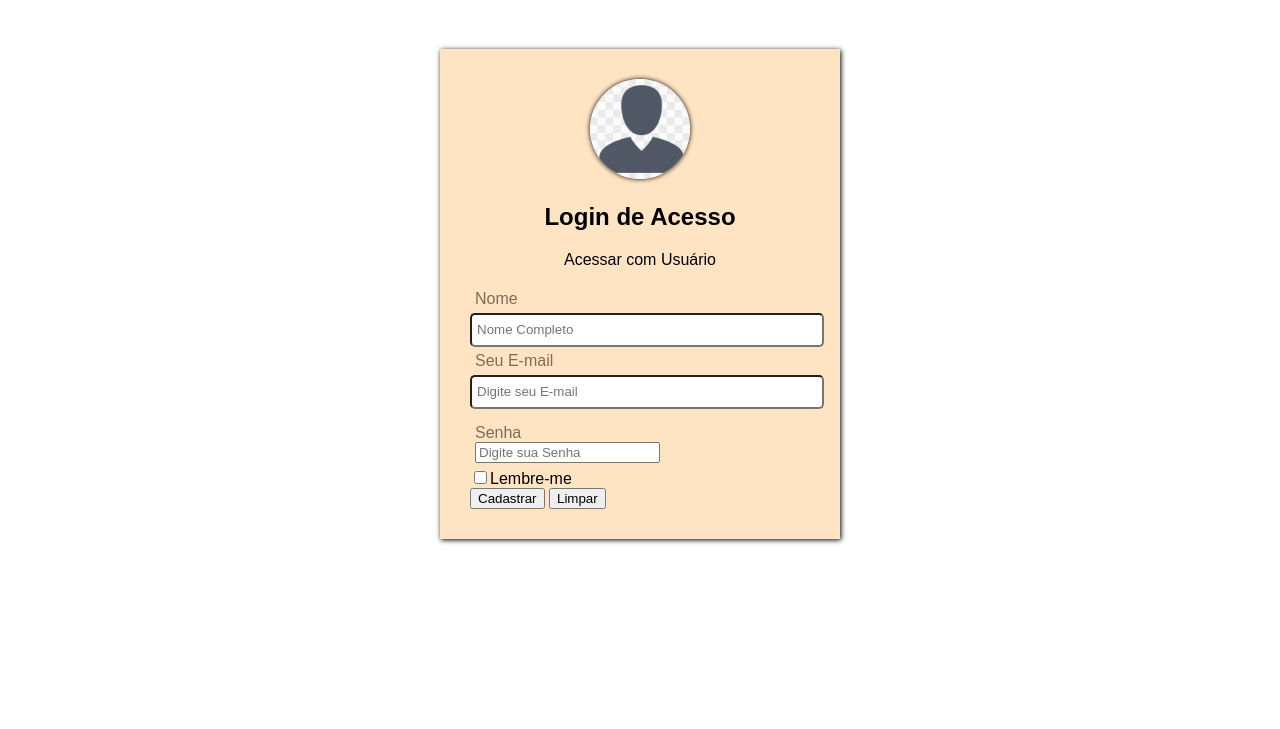
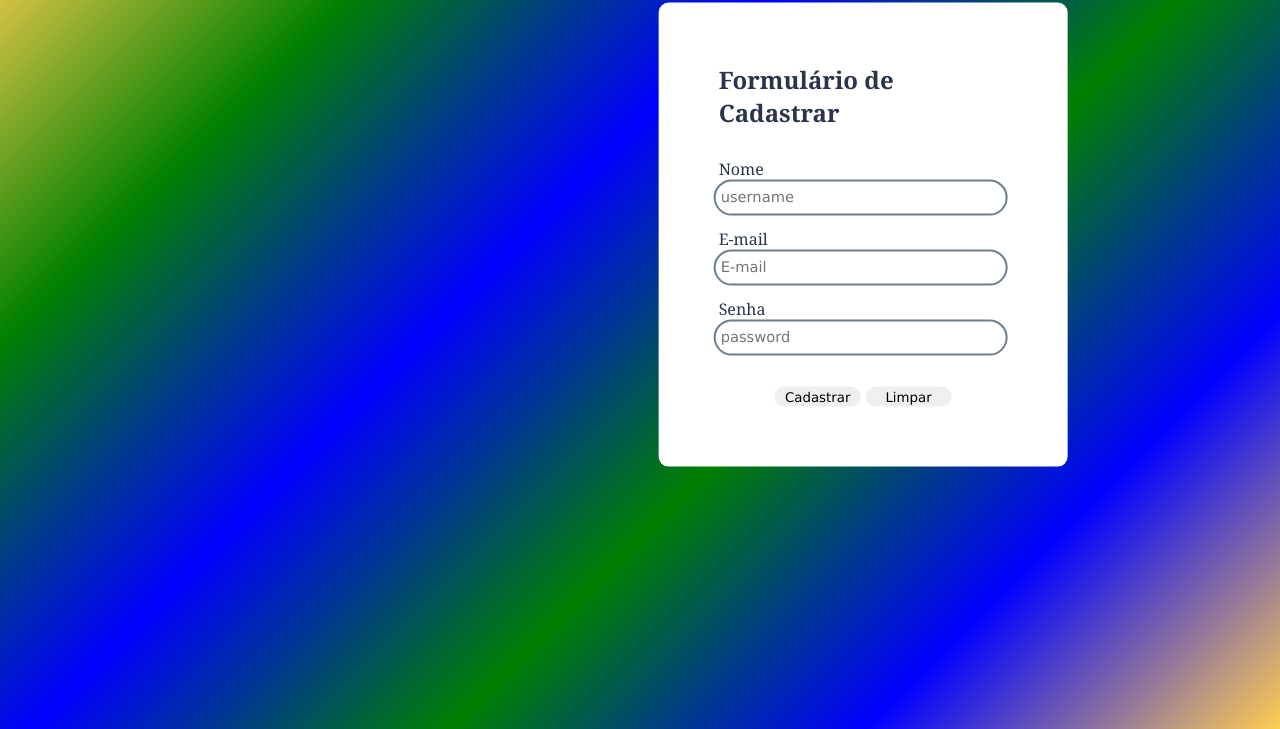
Before and after one commit to Cr-devcris/Exercicios-curso-ebac, a plain HTML site: page index.html in a window 1280 px wide. Shown: the part 71-800 px from the top of the page. Drawn offline with Linux system fonts and the light colour scheme.

Commit message:
Mudança total
Mudança de toda estrutura html e css.

```diff
--- a/css/style.css
+++ b/css/style.css
@@ -1,52 +1,66 @@
+*{
+    margin: 0;
+    padding: 0;
+}
+
 body{
-    background-color: white;
-    font-family: sans-serif;
+    width: 100%;
+    height: 100vh;
+    font-family: Georgia, 'Times New Roman', Times, serif;
+    background: linear-gradient(-45deg, #ffce51, blue ,green, blue, green, #ffce51);
 }
 
 .form{
-    width: 400px;
-    margin: auto;
-    padding: 40px;
+    position: relative;
+    top: 15vh;
+    left: 90vh;
+    transform: translate(-15%, -10%);
+    background: #fff;
+    border-radius: 10px;
+    padding: 60px;
+    width: min-content;
+    align-items: center;
+    color: #2b344b;
+
 }
 
-.card{
-    box-shadow: 1px 1px 5px;
-    background-color: bisque;
-    padding: 30px;
-    border: 5px;
+.title{
+    font-size: 1,8em;
+    margin-bottom: 10%;
 }
 
-.card-top{
+.input{
+    min-width: 280px;
+    border-radius: 22px;
+    border: 2px #6f7e8a solid;
+    padding: 5px;
+    margin: 0px 0px 12px -5px;
+}
+
+.input input{
+    width: 80%;
+    border: none;
+    outline: none;
+    font-family: Verdana, Geneva, Tahoma, sans-serif;
+    transform: translateY(-10%);
+    color: #2b344b;
+    font-size: 11pt;
+}
+
+.btn{
+    margin-top: 10%;
+    width: 100%;
     text-align: center;
 }
 
-.card-group{
-    margin-bottom: 10px;
+.btn button{
+    font-family: Verdana, Geneva, Tahoma, sans-serif;
+    width: 30%;
+    height: 20px;
+    border: none;
+    font-size: 1,2em;
+    color: black;
+    border-radius: 20px;
+    outline: none;
+    cursor: pointer;
 }
-
-.card-group >label{
-    width: 100px;
-    color: rgba(33, 19, 6, 0.572);
-    display: block;
-    padding: 5px;
-}
-
-.password{
-    color: rgba(33, 19, 6, 0.572);
-    padding: 5px;
-}
-
-.card-group >input{
-border-radius: 5px;
-outline: 0;
-width: 100%;
-height: 20px;
-padding: 5px;
-}
-
-
-.imglogin{
-    border-radius: 50px;
-    width: 100px;
-    box-shadow: 0px 0px 5px black;
-}
--- a/index.html
+++ b/index.html
@@ -4,41 +4,33 @@
     <meta charset="UTF-8">
     <meta http-equiv="X-UA-Compatible" content="IE=edge">
     <meta name="viewport" content="width=device-width, initial-scale=1.0">
-    <title>Document</title>
+    <title>Formulário de Cadastro</title>
     <link rel="stylesheet" href="./css/style.css">
 </head>
 <body>
     <main>
-    <header>
-        <h1>Formulário de Cadastro</h1>
-    </header>
-    <form class="form">
-        <div class="card">
-            <div class="card-top">
-                <img class="imglogin" src="./img/Login.jpg" alt="">
-                <h2>Login de Acesso</h2>
-                <p>Acessar com Usuário</p>
-            </div>
-            <div class="card-group">
+        <div class="form">
+            <form>
+                <h2 class="title">Formulário de Cadastrar</h2>
                 <label for="text">Nome</label>
-                <input type="text" placeholder="Nome Completo"> <br/>
-                <label for="email">Seu E-mail</label>
-                <input id="email" type="email" placeholder="Digite seu E-mail">
-            </div>
-            <div class="password">
-                <label for="text">Senha</label> <br/>
-                <input type="password" name="senha" placeholder="Digite sua Senha">
-            </div>
-            <div class="checkbox">
-                <label><input type="checkbox">Lembre-me</label>
-            </div>
-            <div class="bunton">
-                <button type="env">Cadastrar</button>
-                <button type="reset" >Limpar</button>
-            </div>
+                <div class="input">
+                    <input id="username" name="username" placeholder="username" type="text">
+                </div>
+                <label for="email">E-mail</label>
+                <div class="input">
+                    <input id="email" name="email" placeholder="E-mail" type="text">
+                </div>
+                <label for="">Senha</label>
+                <div class="input">
+                    <input id="senha" name="senha" placeholder="password" type="password">
+                </div>
+                <div class="btn">
+                    <button type="submit">Cadastrar</button>
+                    <button type="reset">Limpar</button>
+                </div>
+
+            </form>
         </div>
-
-    </form>
     </main>
 </body>
 </html>
```
